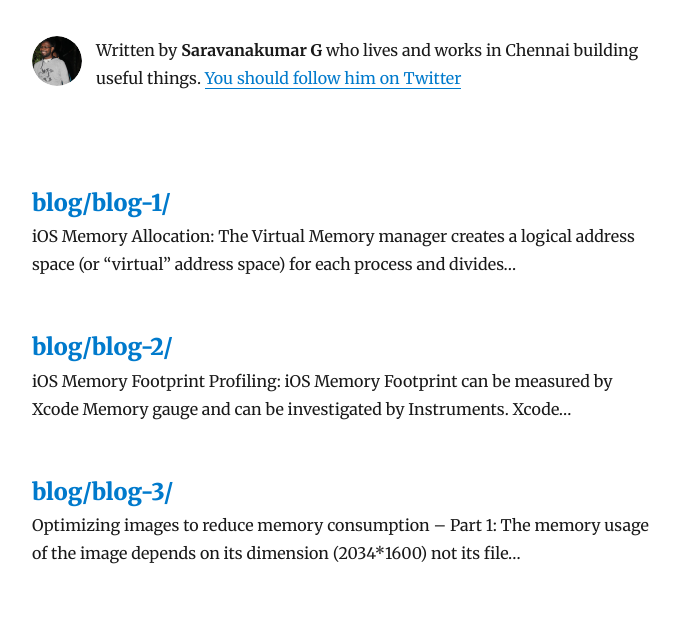
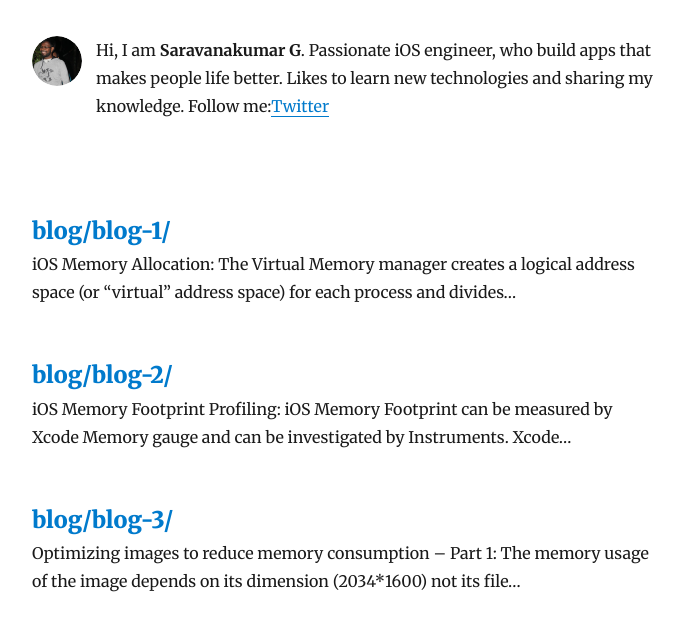
Before and after one commit to Saraavana/elsaravana, a Gatsby site: page / in a window 1280 px wide. Shown: the part 118-736 px from the top of the page, without its empty margins (293-976 px from the left). Built offline with nearby package versions, Linux system fonts and the light colour scheme; Gatsby itself is replaced by a stand-in of ours; some packages are replaced by stand-ins of ours.

Commit message:
Changed bio

```diff
--- a/src/components/bio.js
+++ b/src/components/bio.js
@@ -38,10 +38,11 @@ function Bio() {
               }}
             />
             <p>
-              Written by <strong>{author}</strong> who lives and works in Chennai building useful things.
+              Hi, I am <strong>{author}</strong>. Passionate iOS engineer, who build apps that makes people life better. Likes to learn new technologies and sharing my knowledge.
               {` `}
+              Follow me:
               <a href={`https://twitter.com/${social.twitter}`}>
-                You should follow him on Twitter
+                Twitter
               </a>
             </p>
           </div>
```
